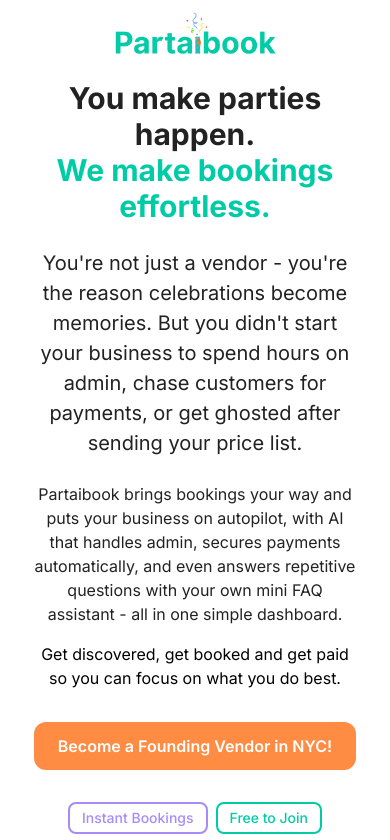
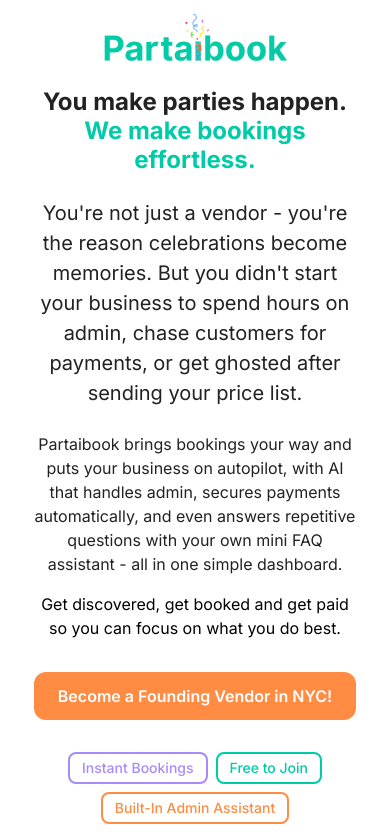
Before and after one commit to orlamag89/partaibookvendors.com, a Next.js app: page / in a window 390 px wide. Shown: the top 840 px of the page. Built offline with nearby package versions, Linux system fonts and the light colour scheme.

Commit message:
Mobile optimization: smaller hero headline, larger logo, and matching CTA size

```diff
--- a/src/app/page.tsx
+++ b/src/app/page.tsx
@@ -358,7 +358,7 @@
         <div className="container mx-auto px-4 py-1 md:py-2">
           <div className="flex justify-center">
             <a href="/" className="cursor-pointer">
-              <img src="/logo.png" alt="Partaibook" className="h-14 md:h-24 w-auto" />
+              <img src="/logo.png" alt="Partaibook" className="h-16 md:h-24 w-auto" />
             </a>
           </div>
         </div>
@@ -367,7 +367,7 @@
       {/* Hero Section */}
       <section className="py-4 md:py-8 px-8 pb-8">
         <div className="container mx-auto text-center">
-          <h2 className="text-3xl md:text-4xl font-bold mb-6 airbnb-header" style={{ lineHeight: "1.2" }}>
+          <h2 className="text-2xl md:text-4xl font-bold mb-6 airbnb-header" style={{ lineHeight: "1.2" }}>
             You make parties happen. <br />
             <span style={{ color: "#00CBA7" }}>We make bookings effortless.</span>
           </h2>
@@ -682,7 +682,7 @@
       {/* Final CTA Section */}
       <section className="py-4 px-4 bg-background">
         <div className="container mx-auto text-center max-w-4xl">
-          <h2 className="text-3xl md:text-3xl font-bold text-center mb-6 font-sans drop-shadow-sm" style={{ color: "#222222" }}>
+          <h2 className="text-2xl md:text-3xl font-bold text-center mb-6 font-sans drop-shadow-sm" style={{ color: "#222222" }}>
             Be one of the first to join.
           </h2>
           <p className="text-[18px] leading-relaxed mb-6" style={{ color: "#222222" }}>
```
